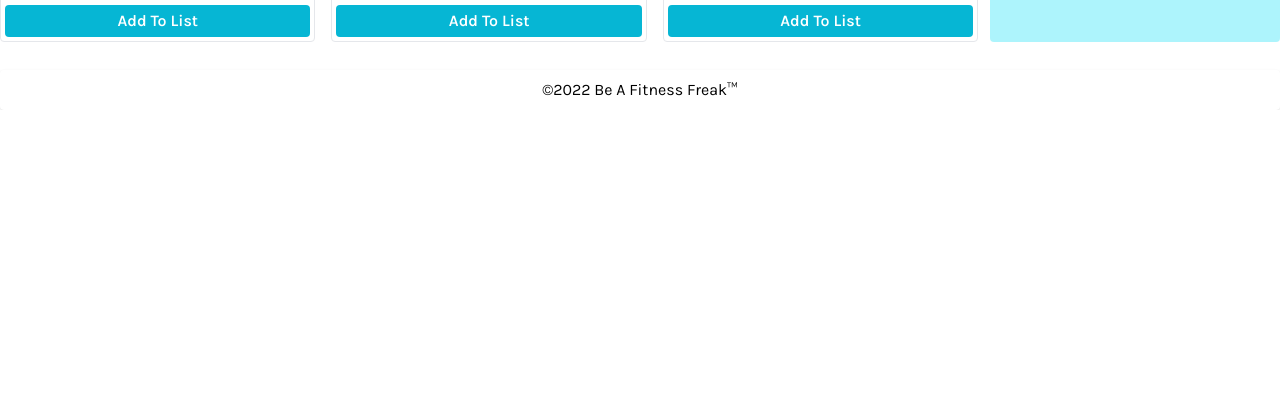
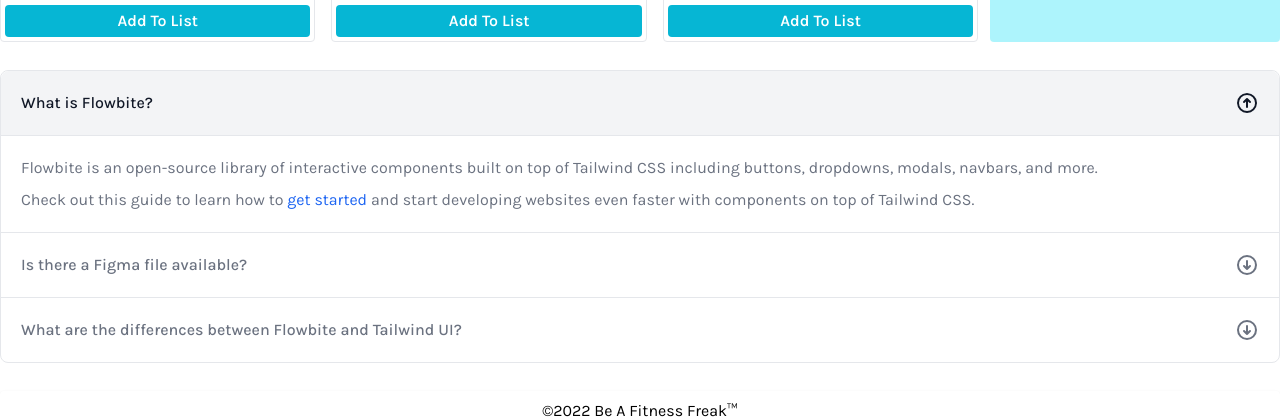
Before and after one commit to Rakib-Ahmed01/be-a-fitness-freak, a React (Create React App) app: page / in a window 1280 px wide. Shown: the part 1030-1449 px from the top of the page. Before the commit the page ends 1140 px from the top, so only its background shows below. Built offline with nearby package versions, Linux system fonts and the light colour scheme.

Commit message:
changed folder structure

```diff
--- a/src/App.js
+++ b/src/App.js
@@ -1,11 +1,12 @@
 import { useState } from 'react';
 import { toast, ToastContainer } from 'react-toastify';
 import 'react-toastify/dist/ReactToastify.css';
-import Card from './data/components/Card/Card';
-import FooterComponent from './data/components/Footer/Footer';
-import Header from './data/components/Header/Header';
+import Card from './components/Card/Card';
+import ExcerciseDetails from './components/ExcerciseDetails/ExcerciseDetails';
+import FooterComponent from './components/Footer/Footer';
+import Header from './components/Header/Header';
+import Questions from './components/Questions/Questions';
 import data from './data/data.json';
-import ExcerciseDetails from './ExcerciseDetails/ExcerciseDetails';
 
 function App() {
   const [exerciseTime, setExerciseTime] = useState(0);
@@ -58,6 +59,7 @@
           <ExcerciseDetails exerciseTime={exerciseTime} notify={notify} />
         </section>
       </main>
+      <Questions />
       <FooterComponent />
       <ToastContainer />
     </div>
--- a/src/ExcerciseDetails/ExcerciseDetails.js
+++ b/src/components/ExcerciseDetails/ExcerciseDetails.js
@@ -1,7 +1,7 @@
 import { useEffect, useState } from 'react';
 import ReactConfetti from 'react-confetti';
 import { GoLocation } from 'react-icons/go';
-import BreakTimes from '../data/components/BreakTimes/BreakTimes';
+import BreakTimes from '../BreakTimes/BreakTimes';
 
 // toast.configure();
 const getBreakTime = () => {
--- a/src/data/components/Header/Header.js
+++ b/src/components/Header/Header.js
@@ -1,5 +1,5 @@
 import { Navbar } from 'flowbite-react';
-import logo from '../../../images/logo.svg';
+import logo from '../../images/logo.svg';
 
 const Header = () => {
   return (
```
Also changed, not shown: src/components/BreakTimes/BreakTimes.css (renamed from src/data/components/BreakTimes/BreakTimes.css), src/components/BreakTimes/BreakTimes.js (renamed from src/data/components/BreakTimes/BreakTimes.js), src/components/Card/Card.css (added), src/components/Card/Card.js (renamed from src/data/components/Card/Card.js), src/components/ExcerciseDetails/ExcerciseDetails.css (added), src/components/Footer/Footer.css (added), src/components/Footer/Footer.js (renamed from src/data/components/Footer/Footer.js), src/components/Header/Header.css (added), src/components/Questions/Questions.js (renamed from src/data/components/Questions/Questions.js).
